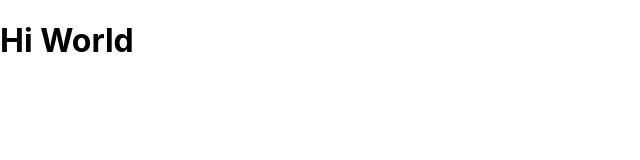
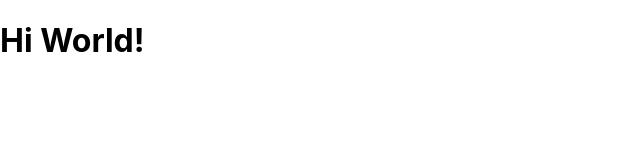
Before and after one commit to NiklasSchibel/locationhopper, a React (Create React App) app in the folder frontend/: page / in a window 1280 px wide. Shown: the top 160 px of the page, without its empty margins (0-640 px from the left). Built offline with nearby package versions, Linux system fonts and the light colour scheme.

Commit message:
deploy test

```diff
--- a/frontend/src/App.tsx
+++ b/frontend/src/App.tsx
@@ -5,7 +5,7 @@ import './App.css';
 export default function App() {
     return (
         <div>
-             <h1>Hi World</h1>
+             <h1>Hi World!</h1>
         </div>
     );
 }
```
